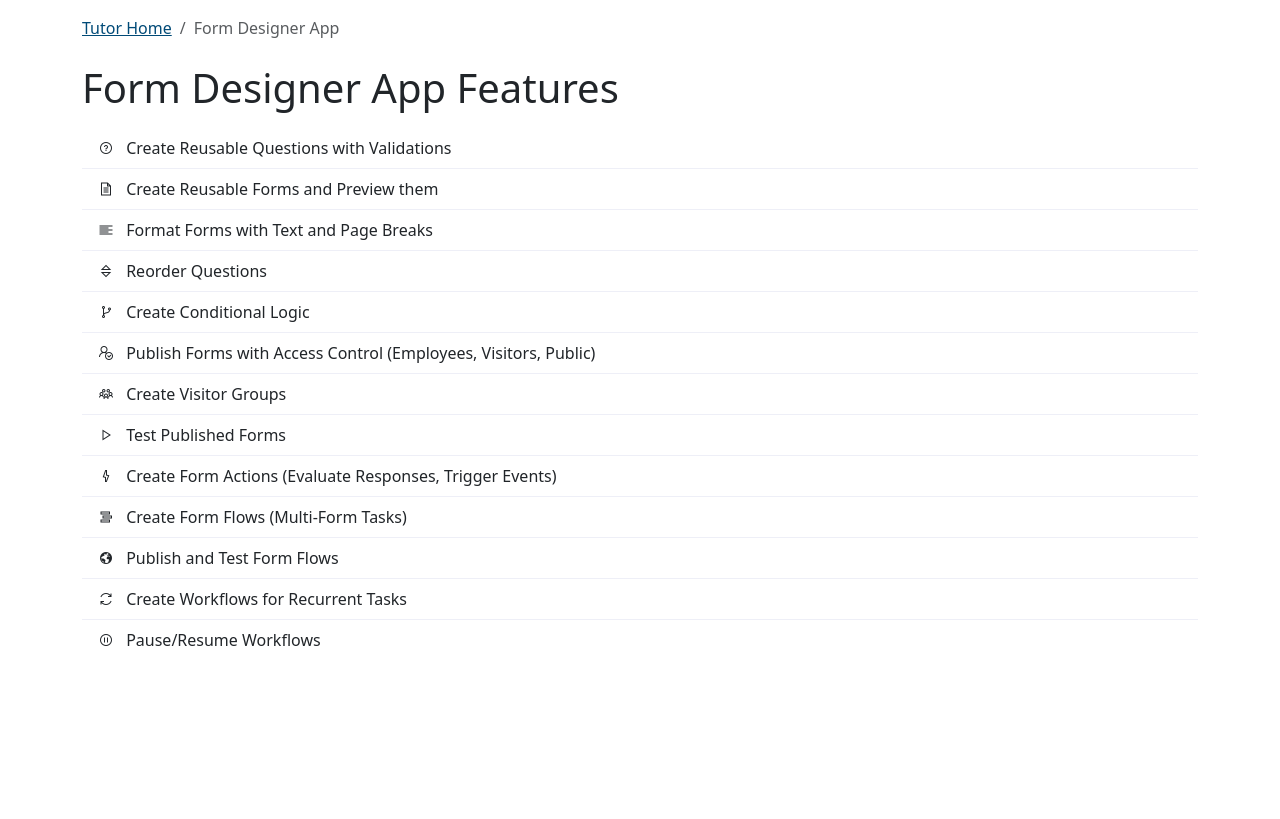
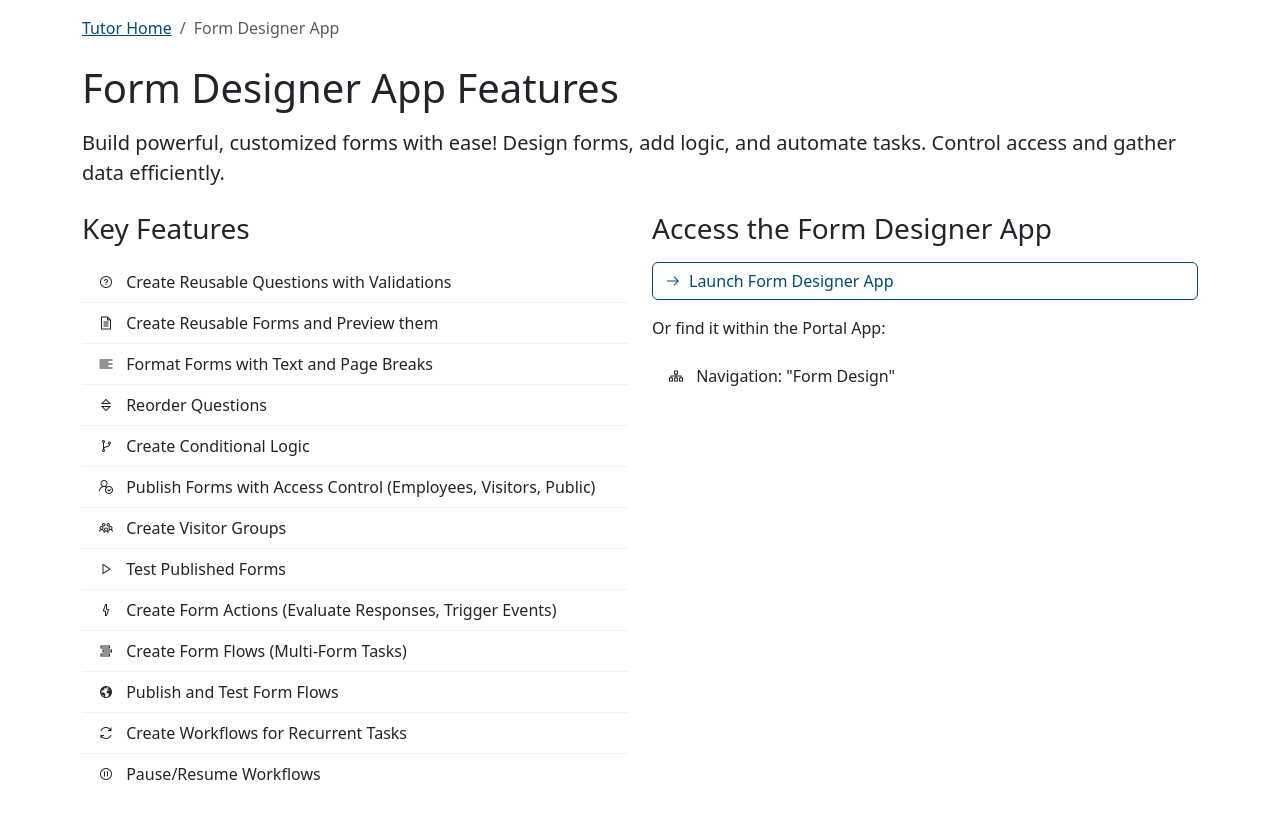
Before and after one commit to formlang/formlang-help, a Jekyll site: the page built from _pages/tutor/designer-app/index.html, in a window 1280 px wide. Shown: the top 819 px of the page. Built offline with Jekyll 4.4.1, drawn with Linux system fonts in a browser that asks for light colours; nearby versions of some CDN libraries; comment, search, counter and statistics services are not loaded.

Commit message:
Minor update

```diff
--- a/_pages/tutor/designer-app/index.html
+++ b/_pages/tutor/designer-app/index.html
@@ -17,6 +17,11 @@ permalink: /tutor/designer-app/
 
     <h1 class="mt-4 mb-3">Form Designer App Features</h1>
 
+    <p class="lead">Build powerful, customized forms with ease! Design forms, add logic, and automate tasks. Control access and gather data efficiently.</p>
+
+    <div class="row mt-4">
+        <div class="col-md-6">
+            <h3 class="mb-3">Key Features</h3>
             <ul class="list-group list-group-flush">
                 <li class="list-group-item"><i class="las la-question-circle me-2"></i> Create Reusable Questions with Validations</li>
                 <li class="list-group-item"><i class="las la-file-alt me-2"></i> Create Reusable Forms and Preview them</li>
@@ -32,5 +37,20 @@ permalink: /tutor/designer-app/
                 <li class="list-group-item"><i class="las la-sync me-2"></i> Create Workflows for Recurrent Tasks</li>
                 <li class="list-group-item"><i class="las la-pause-circle me-2"></i> Pause/Resume Workflows</li>
             </ul>
+        </div>
+        <div class="col-md-6">
+            <h3 class="mb-3">Access the Form Designer App</h3>
+            <div class="d-flex flex-column">
+                <a href="https://formlang.com/design/" class="btn btn-outline-primary mb-3 d-flex align-items-center" target="_blank">
+                    <i class="las la-arrow-right me-2"></i> Launch Form Designer App
+                </a>
+
+                <p>Or find it within the Portal App:</p>
+                <ul class="list-group list-group-flush">
+                    <li class="list-group-item"><i class="las la-sitemap me-2"></i> Navigation: "Form Design"</li>
+                </ul>
+            </div>
+        </div>
+    </div>
 
 </div>
```
Also changed, not shown: _pages/tutor/portal-app/index.html (+7 -1 lines). Lines whose indentation alone changed are shown as unchanged.
